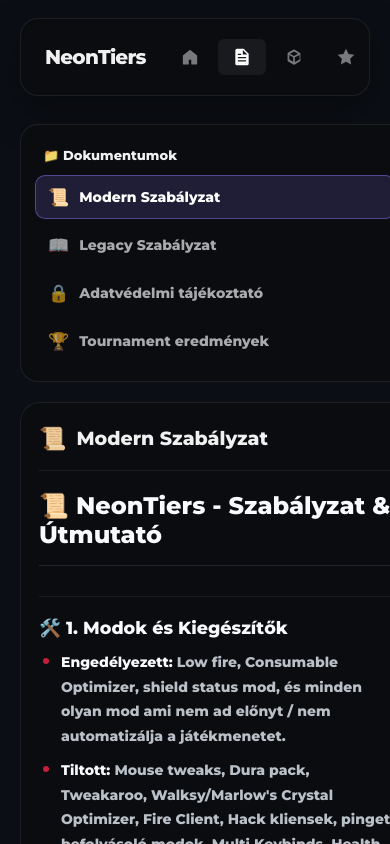
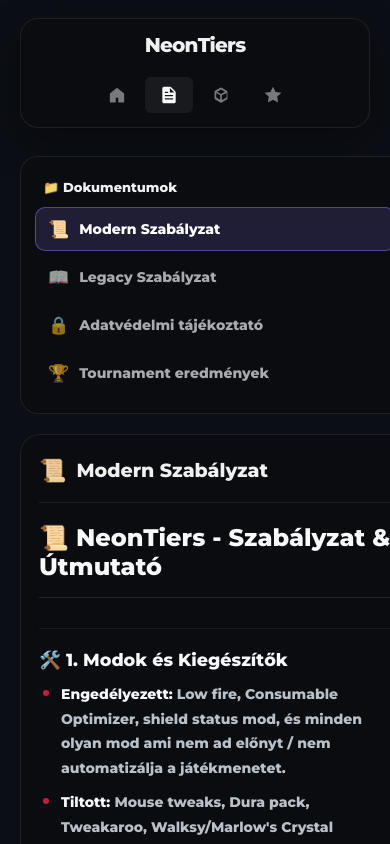
Before and after one commit to NeonGamer3220/neontiers-simple, a Next.js app: page /docs in a window 390 px wide. Shown: the top 844 px of the page. Built offline with nearby package versions, Linux system fonts and the light colour scheme.

Commit message:
Add files via upload

```diff
--- a/app/globals.css
+++ b/app/globals.css
@@ -104,3 +104,166 @@
 svg {
   display: block;
 }
+
+/* ── Navbar critical CSS ───────────────────────────────────────────────
+   Duplicated verbatim from the per-page styled-jsx (page.js / legacy /
+   docs all share these exact class names for the top navbar). Having it
+   here too means the navbar is laid out correctly from the very first
+   paint on a hard reload, instead of waiting for the page's own scoped
+   styled-jsx to attach — the actual visible cause of the remaining
+   "text and icons flash" the user saw. The styled-jsx copies stay in
+   place as a harmless duplicate; identical rules just apply twice. */
+.navbar {
+  max-width: 1480px;
+  margin: 0 auto;
+  padding-left: 20px;
+  padding-right: 20px;
+  padding-top: 18px;
+}
+
+.navInner {
+  display: flex;
+  align-items: center;
+  justify-content: space-between;
+  gap: 20px;
+  min-height: 78px;
+  padding: 14px 24px;
+  background: var(--bg-panel-strong);
+  border: 1px solid var(--border);
+  border-radius: 18px;
+  box-shadow: 0 16px 42px #0000004d;
+}
+
+.navLogo {
+  display: flex;
+  align-items: center;
+  justify-self: start;
+  font-size: 20px;
+  font-weight: 700;
+  letter-spacing: -0.04em;
+}
+
+.navLogo a {
+  color: var(--text);
+  text-decoration: none;
+}
+
+.navLinks {
+  display: flex;
+  gap: 4px;
+  list-style: none;
+  margin: 0;
+  padding: 0;
+  justify-content: center;
+}
+
+.navLink {
+  display: flex;
+  align-items: center;
+  gap: 8px;
+  text-decoration: none;
+  color: rgba(255, 255, 255, 0.45);
+  font-size: 15px;
+  padding: 8px 14px;
+  border-radius: 6px;
+  transition: color 0.15s, background 0.15s;
+}
+
+.navLinkBtn {
+  background: none;
+  border: none;
+  cursor: pointer;
+  font-family: inherit;
+  font-weight: inherit;
+}
+
+.navLink:hover, .navLink.active {
+  color: white;
+  background: rgba(255, 255, 255, 0.06);
+}
+
+.navLinkIcon {
+  width: 20px;
+  height: 20px;
+  flex-shrink: 0;
+}
+
+.searchWrap {
+  display: flex;
+  align-items: center;
+  gap: 8px;
+  background: rgba(255, 255, 255, 0.04);
+  border: 1px solid rgba(255, 255, 255, 0.08);
+  border-radius: 8px;
+  padding: 0 12px;
+  height: 40px;
+  color: rgba(255, 255, 255, 0.45);
+  justify-self: end;
+}
+
+.searchInput {
+  background: transparent;
+  border: none;
+  outline: none;
+  color: white;
+  font-size: 14px;
+  width: 180px;
+}
+
+.searchKbd {
+  background: rgba(255, 255, 255, 0.08);
+  color: rgba(255, 255, 255, 0.45);
+  font-size: 12px;
+  padding: 3px 8px;
+  border-radius: 4px;
+}
+
+@media (max-width: 980px) {
+  .navbar {
+    padding-left: 14px;
+    padding-right: 14px;
+    padding-top: 14px;
+  }
+  .navInner {
+    gap: 12px;
+    padding: 10px 16px;
+    min-height: 64px;
+  }
+}
+
+@media (max-width: 900px) {
+  .navInner {
+    flex-direction: column;
+    align-items: stretch;
+    gap: 10px;
+    padding: 14px 16px;
+    min-height: 0;
+  }
+  .navLogo {
+    font-size: 18px;
+  }
+  .navLinks {
+    width: 100%;
+    justify-content: space-between;
+  }
+  .navLink {
+    padding: 8px 9px;
+    gap: 0;
+    flex: 1;
+    justify-content: center;
+  }
+  .navLinkText {
+    display: none;
+  }
+  .navLinkIcon {
+    width: 19px;
+    height: 19px;
+  }
+  .searchInput {
+    width: 100%;
+    min-width: 0;
+  }
+  .searchKbd {
+    display: none;
+  }
+}
```
